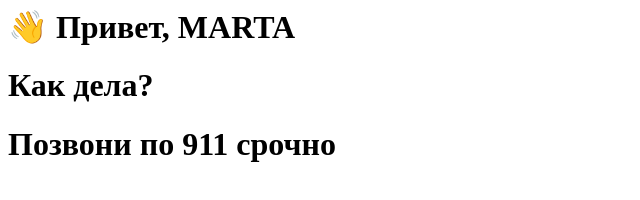
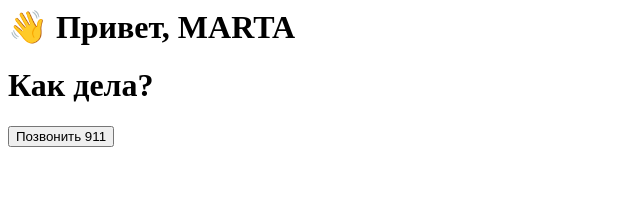
Before and after one commit to arseniykrause/tn, a plain HTML site: page index.html in a window 1280 px wide. Shown: the whole page, without its empty margins (0-640 px from the left). Drawn offline with Linux system fonts and the light colour scheme.

Commit message:
button added, string deleted

```diff
--- a/index.html
+++ b/index.html
@@ -1,4 +1,4 @@
 
 <h1>👋 Привет, MARTA</h1>
 <h1> Как дела? </h1>
-<h1>  Позвони по 911 срочно </h1>
+<button> Позвонить 911 </button>
```
Also changed, not shown: 1 other file.
